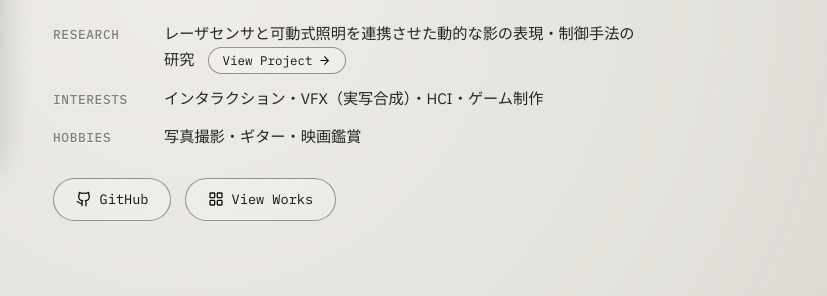
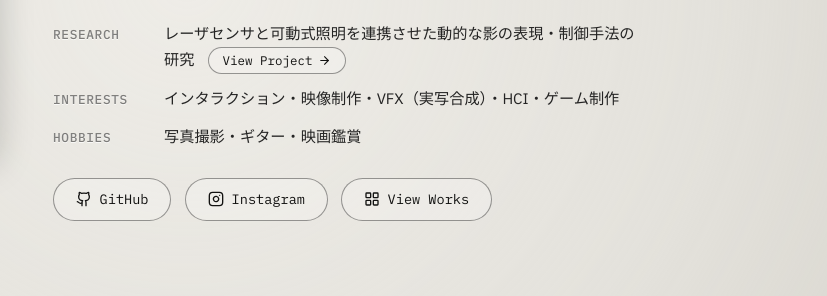
Before and after one commit to chiroru-taketani/Portfolio, a plain HTML site: page about.html in a window 1280 px wide. Shown: the part 262-558 px from the top of the page, 453-1280 px from the left. Drawn offline with Linux system fonts and the light colour scheme.

Commit message:
feat:インスタのリンクを追加

```diff
--- a/about.html
+++ b/about.html
@@ -54,7 +54,7 @@
                                 </div>
                                 <div class="profile-meta-item">
                                     <dt>Interests</dt>
-                                    <dd>インタラクション・VFX（実写合成）・HCI・ゲーム制作</dd>
+                                    <dd>インタラクション・映像制作・VFX（実写合成）・HCI・ゲーム制作</dd>
                                 </div>
                                 <div class="profile-meta-item">
                                     <dt>Hobbies</dt>
@@ -69,6 +69,14 @@
                                         <path d="M9 18c-4.51 2-5-2-7-2"/>
                                     </svg>
                                     <span>GitHub</span>
+                                </a>
+                                <a href="https://www.instagram.com/chirorumen.8811/?hl=ja" target="_blank" rel="noopener noreferrer" class="profile-link-btn">
+                                    <svg width="16" height="16" viewBox="0 0 24 24" fill="none" stroke="currentColor" stroke-width="2" stroke-linecap="round" stroke-linejoin="round" aria-hidden="true">
+                                        <rect width="20" height="20" x="2" y="2" rx="5" ry="5"/>
+                                        <path d="M16 11.37A4 4 0 1 1 12.63 8 4 4 0 0 1 16 11.37z"/>
+                                        <line x1="17.5" x2="17.51" y1="6.5" y2="6.5"/>
+                                    </svg>
+                                    <span>Instagram</span>
                                 </a>
                                 <a href="index.html" class="profile-link-btn">
                                     <svg width="16" height="16" viewBox="0 0 24 24" fill="none" stroke="currentColor" stroke-width="2" stroke-linecap="round" stroke-linejoin="round" aria-hidden="true">
```
